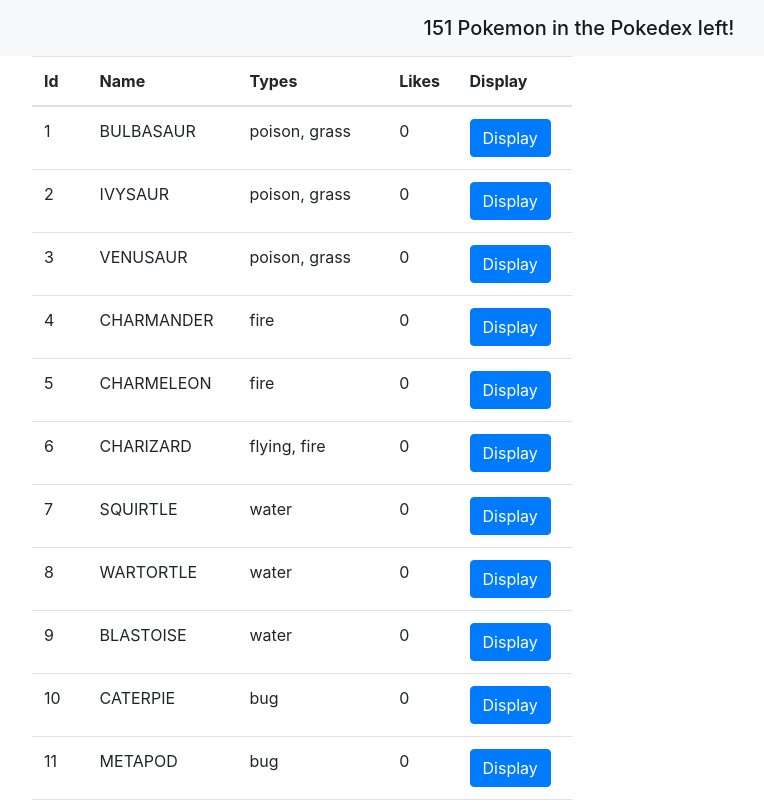
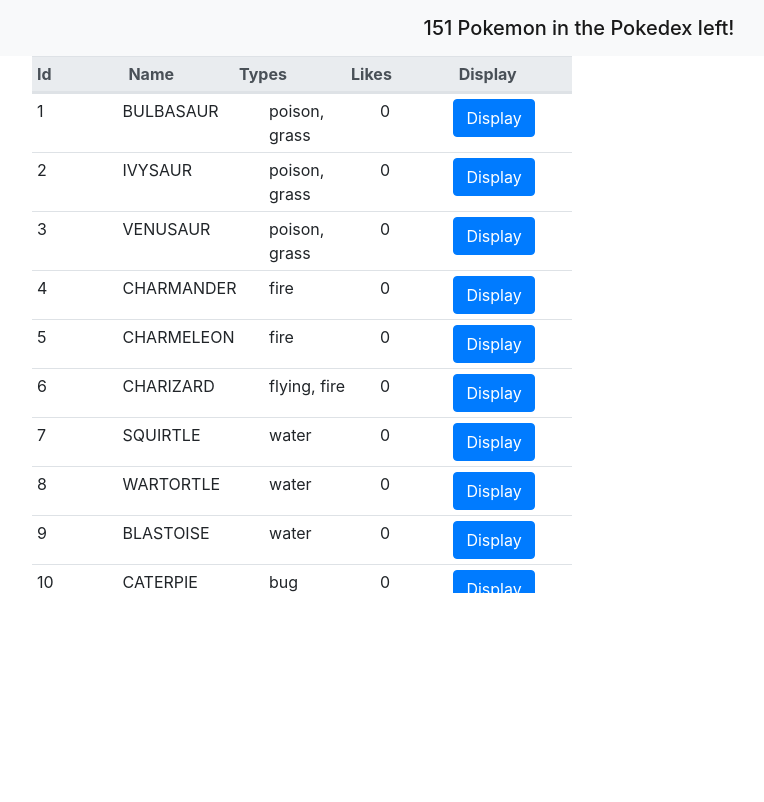
Before and after one commit to zolani92/pokedex, a React (Create React App) app: page / in a window 1280 px wide. Shown: the top 802 px of the page, without its empty margins (53-817 px from the left). Built offline with nearby package versions, Linux system fonts and the light colour scheme.

Commit message:
added scrollbar

```diff
--- a/src/components/pokeTable.jsx
+++ b/src/components/pokeTable.jsx
@@ -12,8 +12,8 @@
     ));
 
     return (
-      <table className="table">
-        <thead>
+      <table className="table table-hover fixed_header">
+        <thead className="thead-light">
           <tr>
             <th scope="col">Id</th>
             <th scope="col">Name</th>
--- a/src/index.js
+++ b/src/index.js
@@ -2,5 +2,6 @@
 import ReactDOM from "react-dom";
 import App from "./App";
 import "bootstrap/dist/css/bootstrap.min.css";
+import "./styles.css";
 
 ReactDOM.render(<App />, document.getElementById("root"));
--- /dev/null
+++ b/src/styles.css
@@ -0,0 +1,23 @@
+html CSS Result EDIT ON .fixed_header {
+  width: 400px;
+  table-layout: fixed;
+  border-collapse: collapse;
+}
+
+.fixed_header tbody {
+  display: block;
+  width: 100%;
+  overflow: auto;
+  height: 500px;
+}
+
+.fixed_header thead tr {
+  display: block;
+}
+
+.fixed_header th,
+.fixed_header td {
+  padding: 5px;
+  text-align: left;
+  width: 200px;
+}
```
